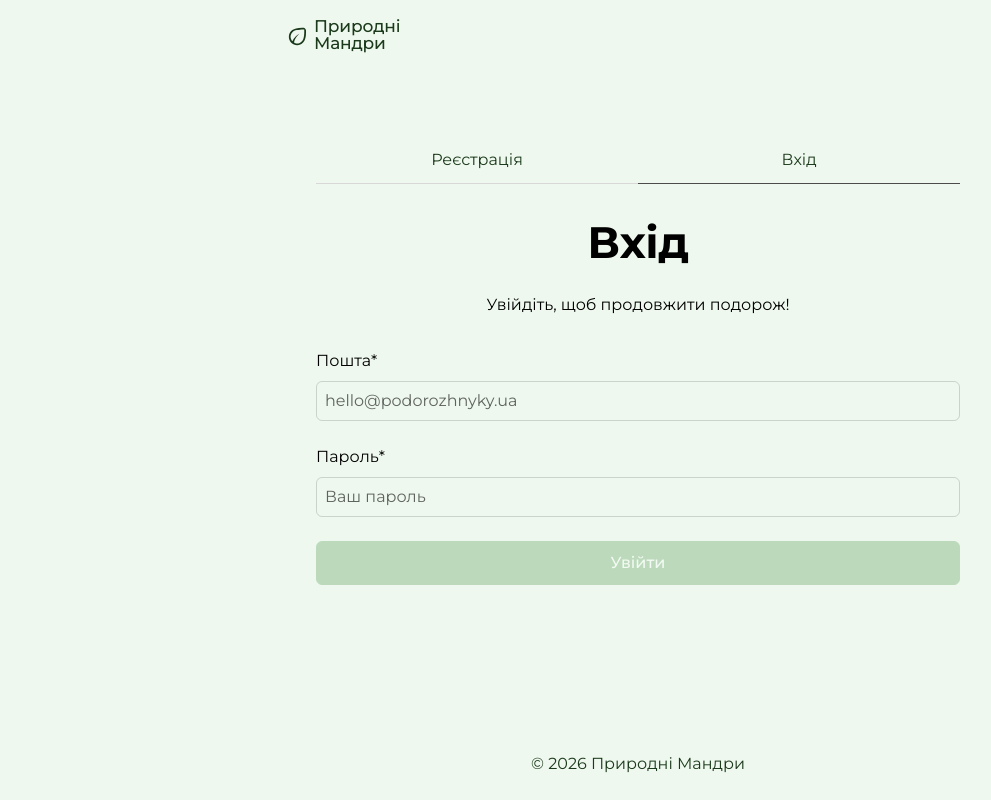
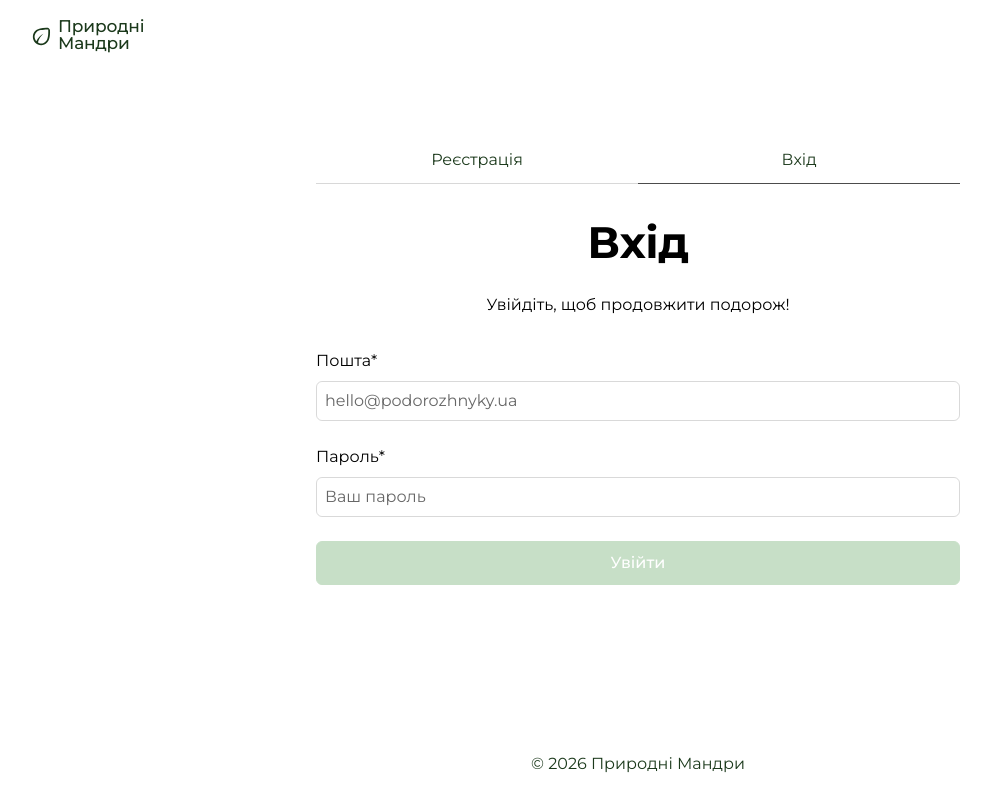
Before and after one commit to YshTi/project-TerraCode_FE, a Next.js app: page /auth/login in a window 1280 px wide. Shown: the whole page, without its empty margins (2-993 px from the left). Built offline with nearby package versions, Linux system fonts and the light colour scheme; no server answers.

Commit message:
bug fix login + header

```diff
--- a/src/app/auth/login/page.module.css
+++ b/src/app/auth/login/page.module.css
@@ -1,10 +1,14 @@
 .loginPage {
   display: flex;
   flex-direction: column;
+
   min-height: 100svh;
-  max-width: 335px;
-  margin: 0 auto;
   padding: 0 20px;
+  width: 100%;
+
+  overflow-y: auto;
+
+  background: var(--color-white);
 }
 
 .header {
@@ -16,8 +20,11 @@
 .login {
   display: flex;
   flex-direction: column;
+  align-self: center;
   gap: 32px;
-  padding-top: 64px;
+  padding-block: 64px;
+  max-width: 335px;
+  width: 100%;
 }
 
 .footer {
@@ -30,21 +37,17 @@
 
 @media screen and (min-width: 768px) {
   .loginPage {
-    width: 100%;
-    max-width: 768px;
     padding: 0 32px;
   }
 
   .login {
     align-items: center;
-    width: 644px;
-    margin: 0 auto;
+    max-width: 644px;
   }
 }
 
 @media screen and (min-width: 1440px) {
   .loginPage {
-    max-width: 1440px;
     padding: 0 64px;
   }
 }
--- a/src/components/header/mobile-menu/mobile-menu.module.css
+++ b/src/components/header/mobile-menu/mobile-menu.module.css
@@ -21,6 +21,7 @@
     display: flex;
     align-items: center;
     justify-content: space-between;
+    height: 40px;
 }
 
 .tabletTopActions {
@@ -50,7 +51,8 @@
 }
 
 .mobileNav {
-    margin-top: 24px;
+    margin-top: 40px;
+    margin-bottom: 266px;
 
     display: flex;
     flex-direction: column;
@@ -126,10 +128,6 @@
     .mobileOnlyAuth {
         display: none;
     }
-
-    .mobileNav {
-        margin-top: 64px;
-    }
 }
 
 /* desktop */
```
